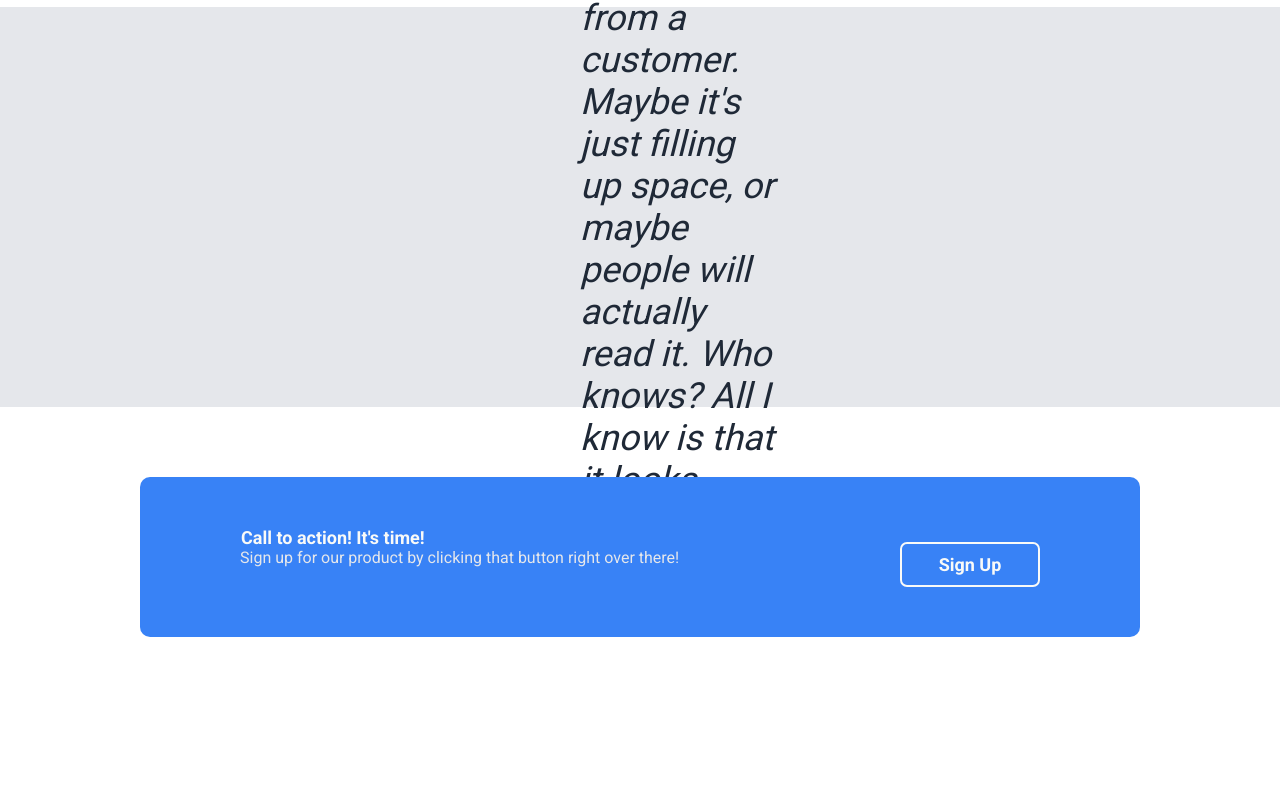
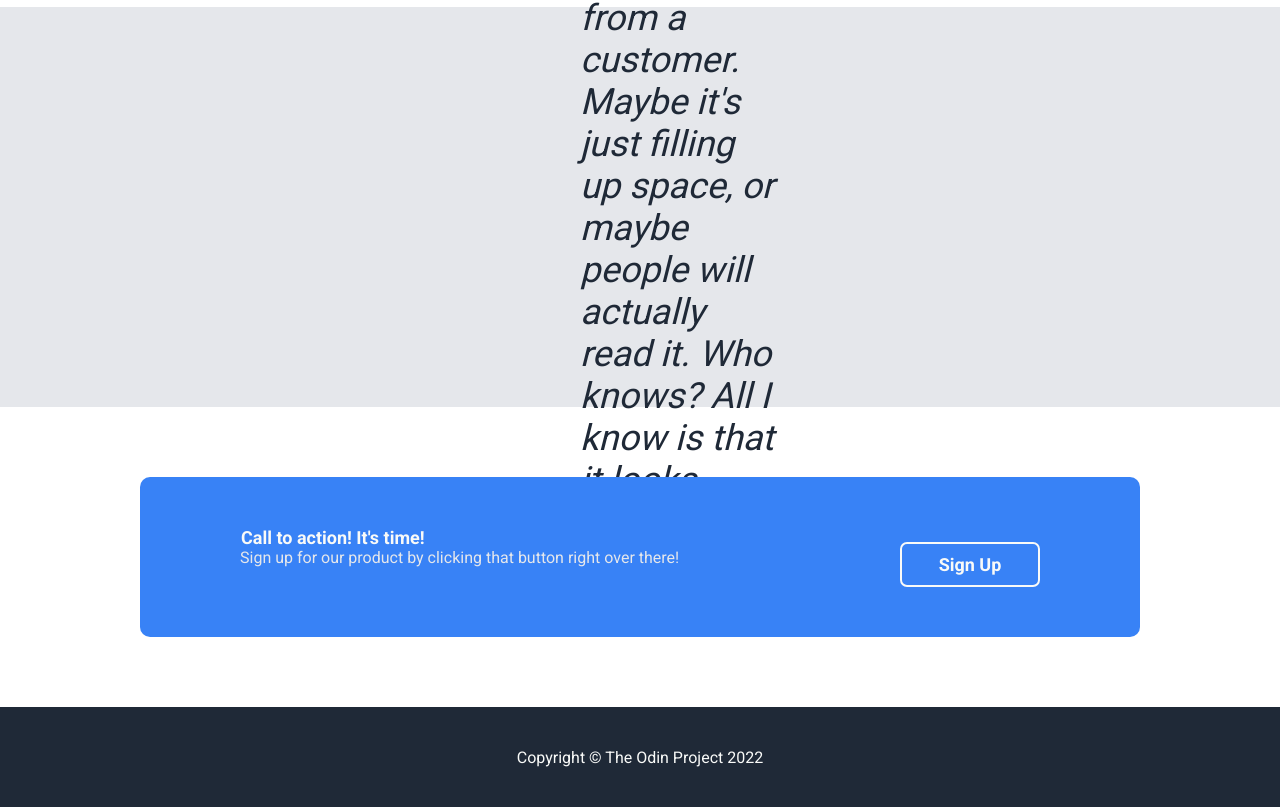
Before and after one commit to selaminhelloworld/landing-page, a plain HTML site: page index.html in a window 1280 px wide. Shown: the part 1090-1897 px from the top of the page. Before the commit the page ends 1797 px from the top, so only its background shows below. Drawn offline with Linux system fonts and the light colour scheme.

Commit message:
Add footer

```diff
--- a/index.html
+++ b/index.html
@@ -88,5 +88,9 @@
         </div>
     </div>
 
+    <footer>
+        <div>Copyright &copy The Odin Project 2022</div>
+    </footer>
+
 </body>
 </html>
--- a/style.css
+++ b/style.css
@@ -140,6 +140,7 @@ a {
 }
 
 .quote {
+    flex: auto;
     font-size: 36px;
     color: #1F2937;
     font-style: italic;
@@ -154,6 +155,7 @@ a {
 }
 
 .call-to-action-container {
+    flex: auto;
     height: 300px;
     display: flex;
     justify-content: center;
@@ -184,3 +186,16 @@ a {
     border: 2px solid #F9FAF8;
     justify-self: flex-end;
 }
+
+footer {
+    display: flex;
+    background-color: #1F2937;
+    height: 100px;
+    align-items: center;
+}
+
+footer div {
+    text-align: center;
+    color: #F9FAF8;
+    flex: auto;
+}
```
